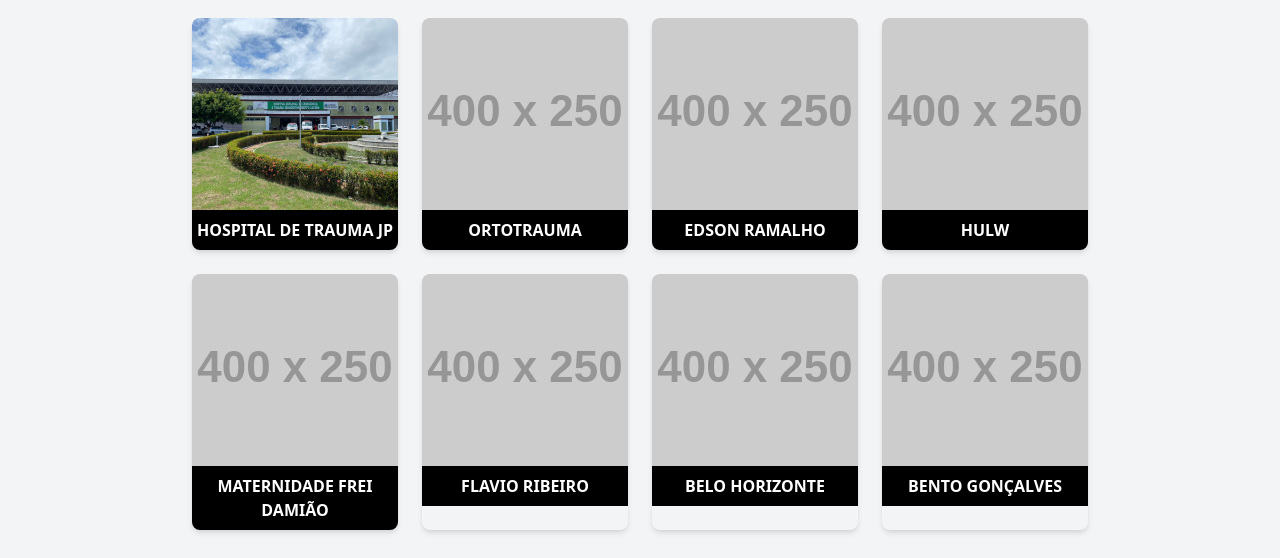
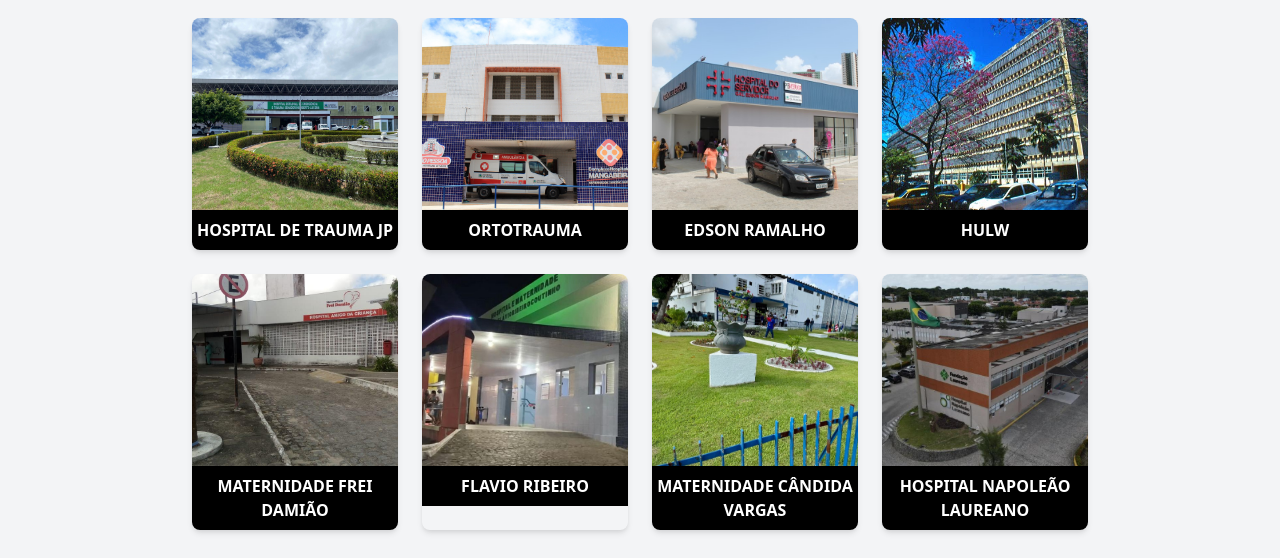
Before and after one commit to IngridRachid/tec_front_end, a plain HTML site: page hospitais.html in a window 1280 px wide. Shown: the part 242-800 px from the top of the page. Drawn offline with nearby package versions, Linux system fonts and the light colour scheme; placeholder pictures from the web are drawn by us.

Commit message:
Adicionadas novas unidades na aba hospitais.

```diff
--- a/hospitais.html
+++ b/hospitais.html
@@ -46,38 +46,38 @@
     </div>
 
     <div class="rounded-lg shadow-md overflow-hidden">
-      <img src="https://via.placeholder.com/400x250?text=ARACAJU" alt="Aracaju" class="w-full h-48 object-cover">
+      <img src=iortotrauma.jpg alt="Aracaju" class="w-full h-48 object-cover">
       <div class="bg-black text-white text-center font-bold py-2">ORTOTRAUMA</div>
     </div>
 
     <div class="rounded-lg shadow-md overflow-hidden">
-      <img src="https://via.placeholder.com/400x250?text=ARRAIAL+D%27AJUDA" alt="Arraial D'Ajuda" class="w-full h-48 object-cover">
+      <img src=ihospitaldoservidor.jpeg alt="Arraial D'Ajuda" class="w-full h-48 object-cover">
       <div class="bg-black text-white text-center font-bold py-2">EDSON RAMALHO</div>
     </div>
 
     <div class="rounded-lg shadow-md overflow-hidden">
-      <img src="https://via.placeholder.com/400x250?text=ARRAIAL+DO+CABO" alt="Arraial do Cabo" class="w-full h-48 object-cover">
+      <img src=ihulw.jpg alt="Arraial do Cabo" class="w-full h-48 object-cover">
       <div class="bg-black text-white text-center font-bold py-2">HULW</div>
     </div>
 
     <div class="rounded-lg shadow-md overflow-hidden">
-      <img src="https://via.placeholder.com/400x250?text=BALNEÁRIO+CAMBORIÚ" alt="Balneário Camboriú" class="w-full h-48 object-cover">
+      <img src=imatfreidamiao.jpg alt="Balneário Camboriú" class="w-full h-48 object-cover">
       <div class="bg-black text-white text-center font-bold py-2">MATERNIDADE FREI DAMIÃO</div>
     </div>
 
     <div class="rounded-lg shadow-md overflow-hidden">
-      <img src="https://via.placeholder.com/400x250?text=BELÉM" alt="Belém" class="w-full h-48 object-cover">
+      <img src=iflavioribeiro.jpg alt="Belém" class="w-full h-48 object-cover">
       <div class="bg-black text-white text-center font-bold py-2">FLAVIO RIBEIRO</div>
     </div>
 
     <div class="rounded-lg shadow-md overflow-hidden">
-      <img src="https://via.placeholder.com/400x250?text=BELO+HORIZONTE" alt="Belo Horizonte" class="w-full h-48 object-cover">
-      <div class="bg-black text-white text-center font-bold py-2">BELO HORIZONTE</div>
+      <img src=imatcandidavargas.jpg alt="Belo Horizonte" class="w-full h-48 object-cover">
+      <div class="bg-black text-white text-center font-bold py-2">MATERNIDADE CÂNDIDA VARGAS</div>
     </div>
 
     <div class="rounded-lg shadow-md overflow-hidden">
-      <img src="https://via.placeholder.com/400x250?text=BENTO+GONÇALVES" alt="Bento Gonçalves" class="w-full h-48 object-cover">
-      <div class="bg-black text-white text-center font-bold py-2">BENTO GONÇALVES</div>
+      <img src=ilaureano.jpeg alt="Bento Gonçalves" class="w-full h-48 object-cover">
+      <div class="bg-black text-white text-center font-bold py-2">HOSPITAL NAPOLEÃO LAUREANO</div>
     </div>
   </div>
 
```
Also changed, not shown: iflavioribeiro.jpg (added), ihospitaldoservidor.jpeg (added), ihulw.jpg (added), ilaureano.jpeg (added), imatcandidavargas.jpg (added), imatfreidamiao.jpg (added), iortotrauma.jpg (added).
